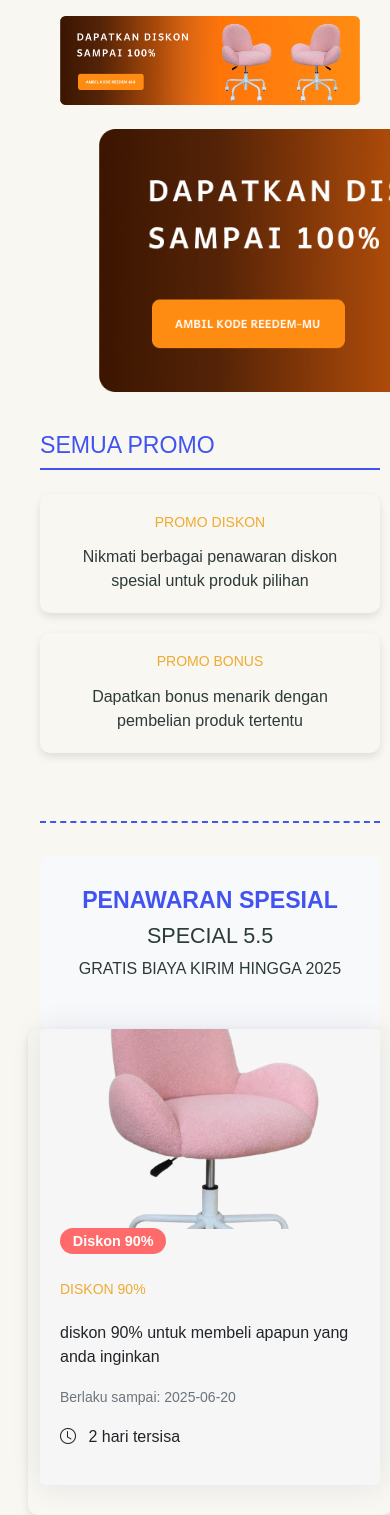
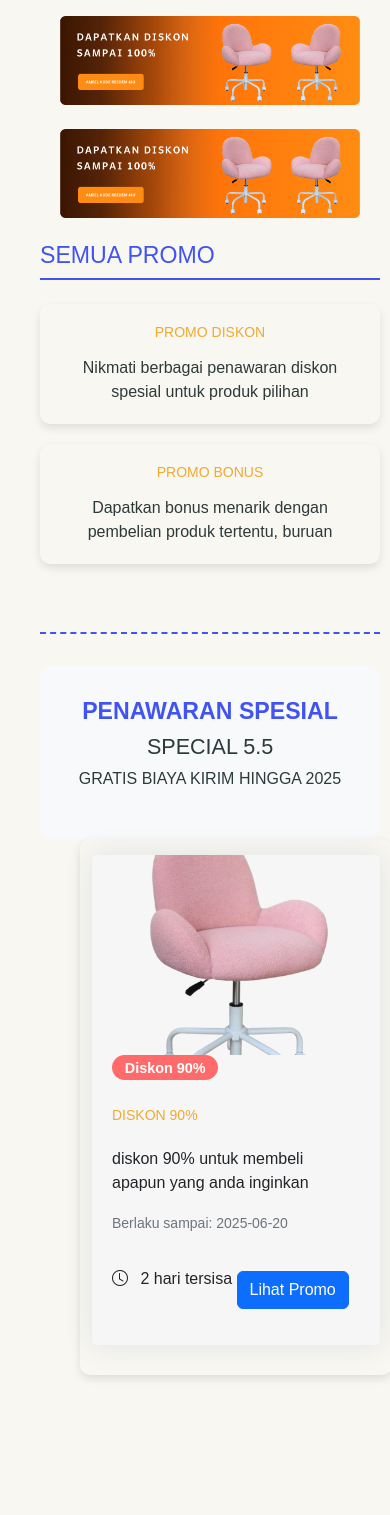
Before and after one commit to haikal23095/RPL-Project, a PHP site: page /user/informasipromo.php in a window 390 px wide; the page is wider, and only the part inside the window is pictured. Shown: the part 130-1645 px from the top of that part. After the commit the page ends 1509 px from the top of that part, so only its background shows below. Run offline with PHP 8.4, Linux system fonts and the light colour scheme; a user stored in the database is signed in; data comes from the database, SQL or seed files in the repository; some libraries are stand-ins or nearby versions; some web fonts are replaced.

Commit message:
update informasi promo

```diff
--- a/db.php
+++ b/db.php
@@ -1,7 +1,7 @@
 <?php
 $host = "localhost";
 $user = "root";
-$pwd  = "";
+$pwd  = "48475948";
 $db   = "casaluxedb";
 
 $kon  = mysqli_connect($host, $user, $pwd, $db);
--- a/user/informasipromo.php
+++ b/user/informasipromo.php
@@ -133,6 +133,8 @@ $cartSuccess = isset($_GET['cart_success']);
             border-top: 2px dashed #4154f1;
             margin: 2rem 0;
         }
+
+
     </style>
     <?php include 'aset.php'; ?>
 </head>
@@ -162,21 +164,15 @@ $cartSuccess = isset($_GET['cart_success']);
         <section class="section">
             <div class="row">
                 <div class="col-lg-12">
-                    <!-- Promo Header Section -->
-                    <!-- <div class="promo-header">
-                        <h1>DAPATKAN DISKON SAMPAI 100%</h1>
-                        <h2>AMBIL PROMO REDEEM-MU</h2>
-                    </div> -->
-
 
                     <div class="d-flex justify-content-center mb-4">
                         <img src="../assets/img/promo1.png" alt="promo1" style="width: 100%; max-width: 1500px;" class="">
                     </div>
+                    <div class="d-flex justify-content-center mb-4">
+                        <img src="../assets/img/promo1.png" alt="promo1" style="width: 100%; max-width: 1500px;" class="">
+                    </div>
+
                     <!-- All Promo Section -->
-
-                    <img src="../assets/img/promo1.png" alt="promo1" style="margin-bottom:40px; width: 1000px;">
-                    <!-- All Promo Section -->
-
                     <div class="promo-section">
                         <h3 class="promo-section-title">SEMUA PROMO</h3>
                         <div class="row">
@@ -192,7 +188,7 @@ $cartSuccess = isset($_GET['cart_success']);
                                 <div class="promo-card">
                                     <div class="card-body text-center">
                                         <h4 class="card-title">PROMO BONUS</h4>
-                                        <p class="card-text">Dapatkan bonus menarik dengan pembelian produk tertentu</p>
+                                        <p class="card-text">Dapatkan bonus menarik dengan pembelian produk tertentu, buruan</p>
                                     </div>
                                 </div>
                             </div>
@@ -215,9 +211,10 @@ $cartSuccess = isset($_GET['cart_success']);
                                 Saat ini tidak ada promo yang tersedia. Silakan cek kembali nanti!
                             </div>
                         <?php else: ?>
-                            <div class="row" id="promoContainer">
+                            <div class="promo-scroll-container">
+                                <div class="row promo-row" id="promoContainer" style="margin-left: 40px;">
                                     <?php foreach ($informasipromo as $promo): ?>
-                                    <div class="col-md-3 promo-card" data-type="<?= htmlspecialchars($promo['promo_type']) ?>">
+                                        <div class="col-md-3 promo-card pt-3" href="promo.php?" data-type="<?= htmlspecialchars($promo['promo_type']) ?>">
                                             <div class="card">
                                                 <?php if (!empty($promo['photo_url'])): ?>
                                                     <img src="../admin/uploads/<?= htmlspecialchars($promo['photo_url']); ?>" class="card-img-top" alt="<?= htmlspecialchars($promo['title']) ?>">
@@ -244,6 +241,7 @@ $cartSuccess = isset($_GET['cart_success']);
                                                             $interval = $end->diff($now);
                                                             echo $interval->days . ' hari tersisa';
                                                             ?>
+                                                            <a href="promo.php?id=<?= $promo['id'] ?>" class="btn btn-primary" style="margin-top: 20px;">Lihat Promo</a>
                                                         </span>
                                                     </div>
                                                     <div class="d-flex mt-3">
@@ -258,6 +256,7 @@ $cartSuccess = isset($_GET['cart_success']);
                                             </div>
                                         </div>
                                     <?php endforeach; ?>
+                                </div>
                             </div>
                         <?php endif; ?>
                     </div>
```
Lines whose indentation alone changed are shown as unchanged.
